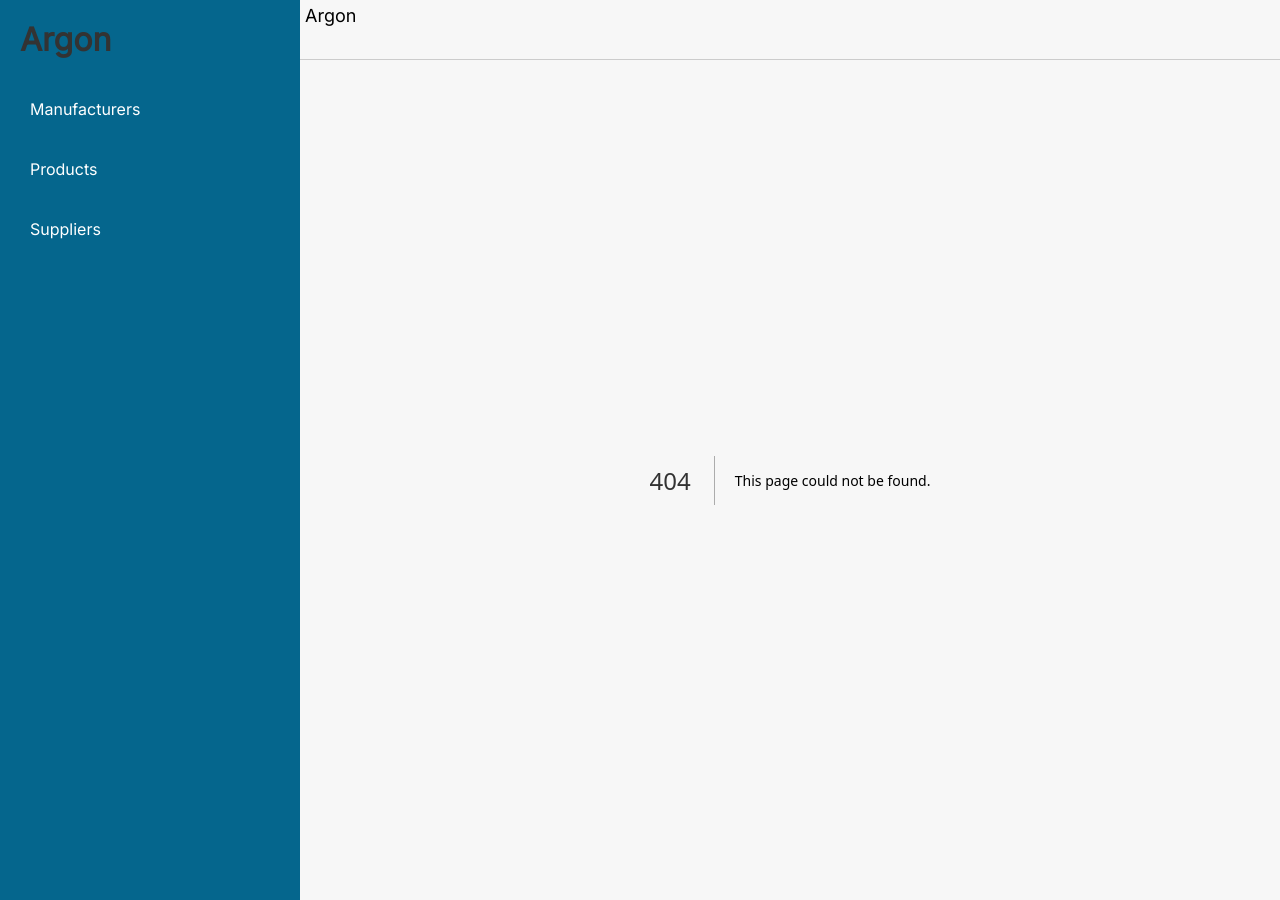
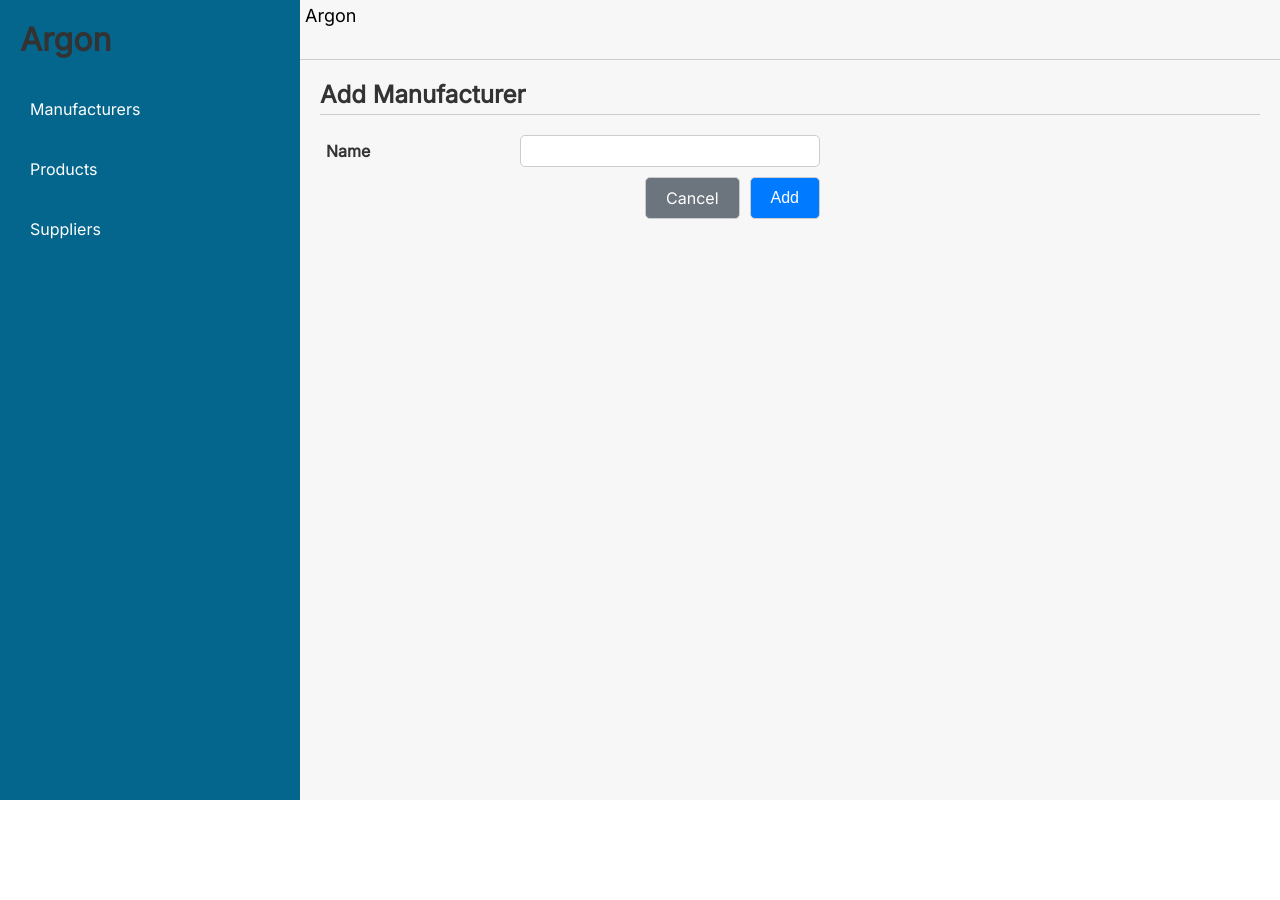
Before and after one commit to srayner/argon, a Next.js app: page /manufacturers/add in a window 1280 px wide. Before the commit this address had no page. After the commit the page ends 800 px from the top, so only its background shows below. Built offline with nearby package versions, Linux system fonts and the light colour scheme.

Commit message:
You can now add new suppliers and new manufacturers

```diff
--- /dev/null
+++ b/app/manufacturers/add/page.module.css
@@ -0,0 +1,57 @@
+.container {
+  display: flex;
+  flex-direction: column;
+  gap: 10px;
+  width: 500px;
+}
+
+.formItem {
+  display: flex;
+}
+
+.formItem label {
+  width: 200px;
+  padding: 6px;
+  color: var(--text-color);
+  font-size: 16px;
+  font-weight: bold;
+}
+
+.formItem input[type="text"],
+.formItem select {
+  width: 300px;
+  height: 32px;
+  border: 1px solid var(--seperator-color);
+  border-radius: 5px;
+  padding: 5px 10px;
+  color: var(--text-color);
+  font-size: 16px;
+}
+
+.submitContainer {
+  display: flex;
+  justify-content: flex-end;
+  gap: 10px;
+  width: 100%;
+}
+.button {
+  height: 32px;
+  border: 1px solid var(--seperator-color);
+  border-radius: 5px;
+  font-size: 16px;
+  padding: 5px 10px;
+}
+
+.button:hover {
+  cursor: pointer;
+}
+
+.primary {
+  background-color: var(--primary-color);
+  color: white;
+}
+
+.errorMessage {
+  color: red;
+  font-size: 14px;
+}
--- /dev/null
+++ b/app/manufacturers/add/page.tsx
@@ -0,0 +1,72 @@
+"use client";
+
+import { z } from "zod";
+import { zodResolver } from "@hookform/resolvers/zod";
+import { FieldValues, useForm } from "react-hook-form";
+import Header from "@/app/ui/header/header";
+import Button from "@/app/ui/button/button";
+import styles from "./page.module.css";
+import { useRouter } from "next/navigation";
+
+const ManufacturerAddPage: React.FC = () => {
+  const addManufacturerSchema = z.object({
+    name: z.string().min(1, {message: "Name is required."}),
+  });
+
+  type AddManufacturerSchema = z.infer<typeof addManufacturerSchema>;
+
+  const router = useRouter();
+
+  const {
+    formState: {errors, isSubmitting},
+    register,
+    handleSubmit
+  } = useForm<AddManufacturerSchema>({
+    resolver: zodResolver(addManufacturerSchema)
+  });
+
+  const onSubmit = async (data: FieldValues) => {
+    const response = await fetch('/api/manufacturers', {
+      method: 'POST',
+      headers: {
+        'Content-Type': 'application/json',
+      },
+      body: JSON.stringify(data),
+    });
+    router.push('/manufacturers');
+  };
+
+  return (
+    <>
+      <Header>Add Manufacturer</Header>
+
+      <form className={styles.container} onSubmit={handleSubmit(onSubmit)}>
+
+        <div className={styles.formItem}>
+          <label>Name</label>
+          <div>
+          <input
+            {...register("name")}
+            type="text"
+            autoComplete="off"
+          />
+          {errors.name && (
+            <p className={styles.errorMessage}>{`${errors.name.message}`}</p>
+          )}
+          </div>
+        </div>
+
+        <div className={styles.submitContainer}>
+          <Button color="secondary" href="/manufacturers">
+            Cancel
+          </Button>
+          <Button color="primary" type="submit">
+            Add
+          </Button>
+        </div>
+      </form>
+    </>
+  );
+}
+
+export default ManufacturerAddPage;
--- /dev/null
+++ b/app/manufacturers/page.module.css
@@ -0,0 +1,22 @@
+.actionBar {
+  display: flex;
+  justify-content: flex-end;
+  align-items: flex-start;
+  gap: 10px;
+  margin-bottom: 10px;
+}
+
+.searchLabel {
+  font-size: 16px;
+  font-weight: bold;
+  margin-right: 5px;
+}
+
+.searchInput {
+  height: 32px;
+  border: 1px solid var(--seperator-color);
+  border-radius: 5px;
+  padding: 5px 10px;
+  color: var(--text-color);
+  font-size: 16px;
+}
--- /dev/null
+++ b/app/suppliers/add/page.module.css
@@ -0,0 +1,57 @@
+.container {
+  display: flex;
+  flex-direction: column;
+  gap: 10px;
+  width: 500px;
+}
+
+.formItem {
+  display: flex;
+}
+
+.formItem label {
+  width: 200px;
+  padding: 6px;
+  color: var(--text-color);
+  font-size: 16px;
+  font-weight: bold;
+}
+
+.formItem input[type="text"],
+.formItem select {
+  width: 300px;
+  height: 32px;
+  border: 1px solid var(--seperator-color);
+  border-radius: 5px;
+  padding: 5px 10px;
+  color: var(--text-color);
+  font-size: 16px;
+}
+
+.submitContainer {
+  display: flex;
+  justify-content: flex-end;
+  gap: 10px;
+  width: 100%;
+}
+.button {
+  height: 32px;
+  border: 1px solid var(--seperator-color);
+  border-radius: 5px;
+  font-size: 16px;
+  padding: 5px 10px;
+}
+
+.button:hover {
+  cursor: pointer;
+}
+
+.primary {
+  background-color: var(--primary-color);
+  color: white;
+}
+
+.errorMessage {
+  color: red;
+  font-size: 14px;
+}
--- /dev/null
+++ b/app/suppliers/page.module.css
@@ -0,0 +1,22 @@
+.actionBar {
+  display: flex;
+  justify-content: flex-end;
+  align-items: flex-start;
+  gap: 10px;
+  margin-bottom: 10px;
+}
+
+.searchLabel {
+  font-size: 16px;
+  font-weight: bold;
+  margin-right: 5px;
+}
+
+.searchInput {
+  height: 32px;
+  border: 1px solid var(--seperator-color);
+  border-radius: 5px;
+  padding: 5px 10px;
+  color: var(--text-color);
+  font-size: 16px;
+}
```
Also changed, not shown: app/manufacturers/page.js (+12 -1 lines), app/suppliers/add/page.tsx (added, +72 -0 lines), app/suppliers/page.js (+12 -1 lines).
